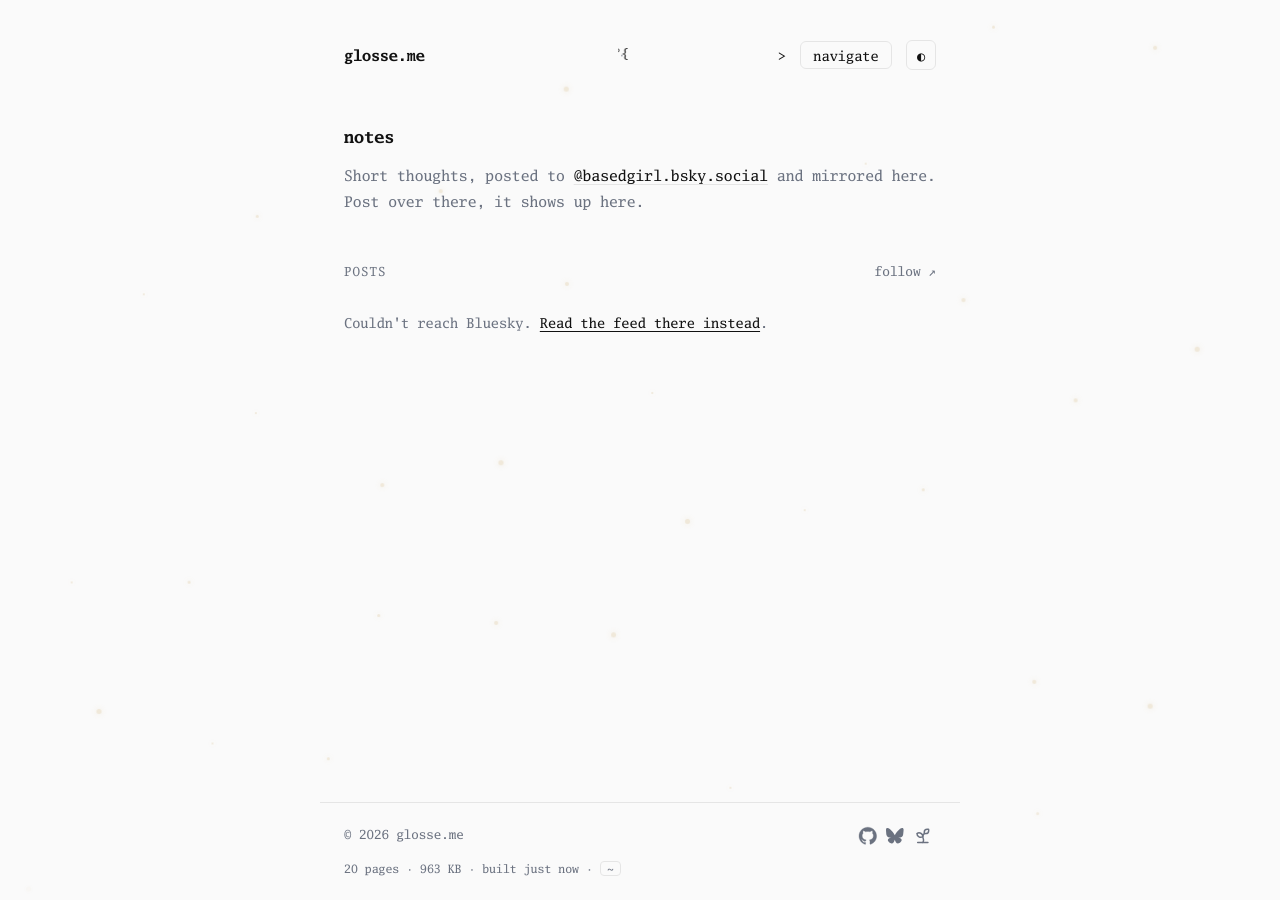
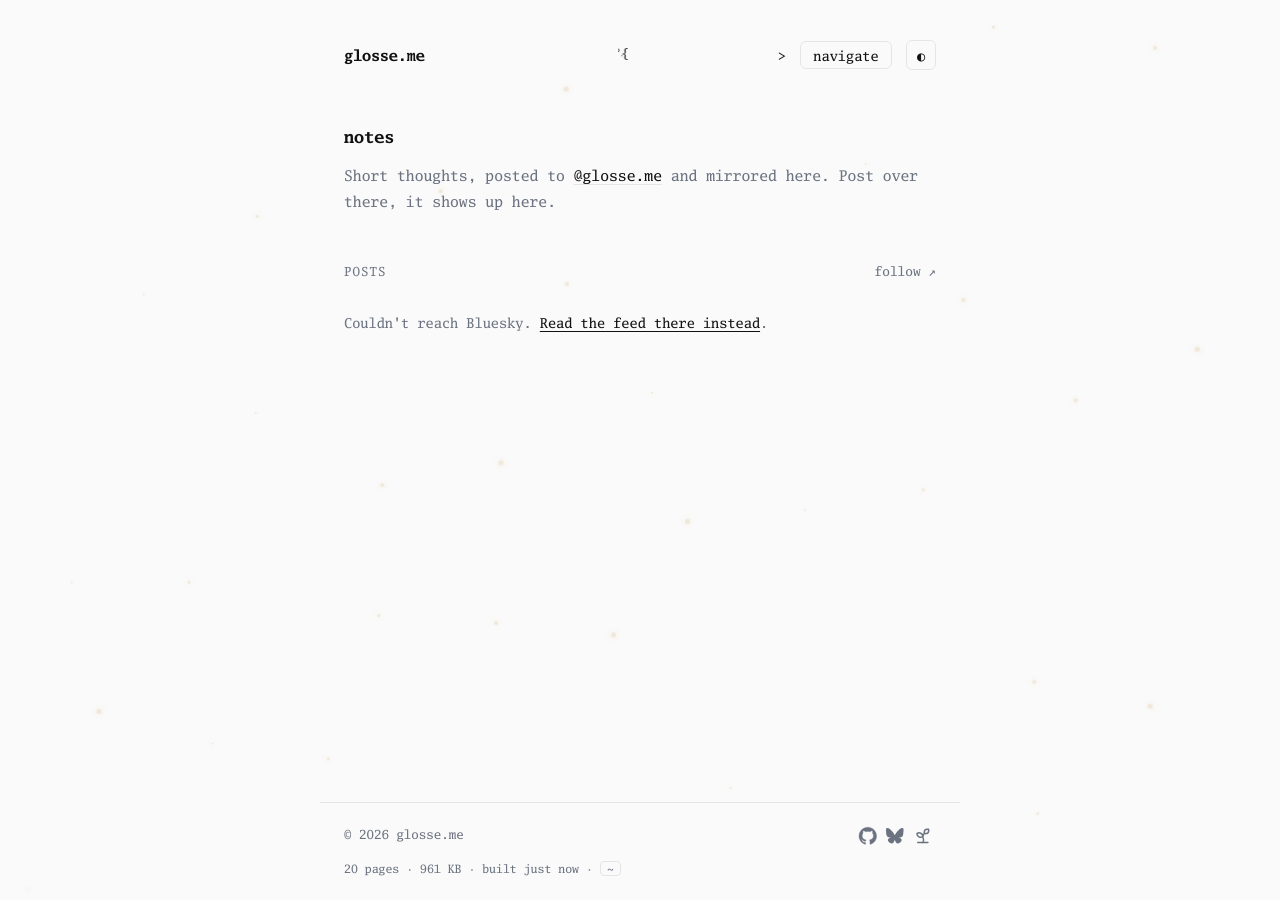
Before and after one commit to jubilancy/glosse.me, a Jekyll site: the page built from content/notes.html, in a window 1280 px wide. Built offline with Jekyll 4.4.1, drawn with Linux system fonts in a browser that asks for light colours.

Commit message:
Update social links and favicon in config

```diff
--- a/_config.yml
+++ b/_config.yml
@@ -10,14 +10,14 @@
   name: eliana
   links:
     - https://github.com/jubilancy
-    - https://bsky.app/profile/basedgirl.bsky.social
+    - https://bsky.app/profile/glosse.me
 
 # Accounts the live pages read from (exposed to the browser as window.GLOSSE).
 github_user: jubilancy
 github_repo: jubilancy/glosse.me
-bluesky: basedgirl.bsky.social
+bluesky: glosse.me
 
-favicon: https://64.media.tumblr.com/d5ec28e365635b96f197feebc5393d35/89ea4a76136154b1-f3/s250x400/e5ab5e57bc4c5bea4fb5d3f656518f5943662c0b.gif
+favicon: https://www.favicon.cc/favicon/656/281/favicon.png
 
 permalink: pretty
 # Folders of markdown become sections automatically (see README, "Adding content").
```
